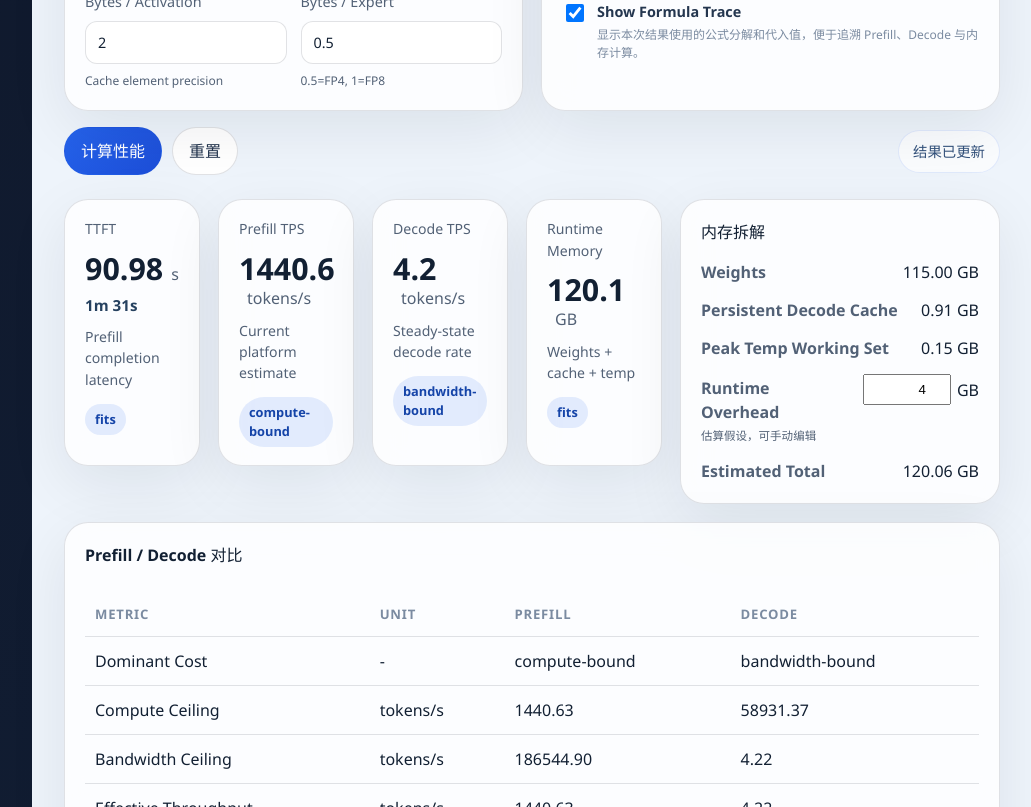
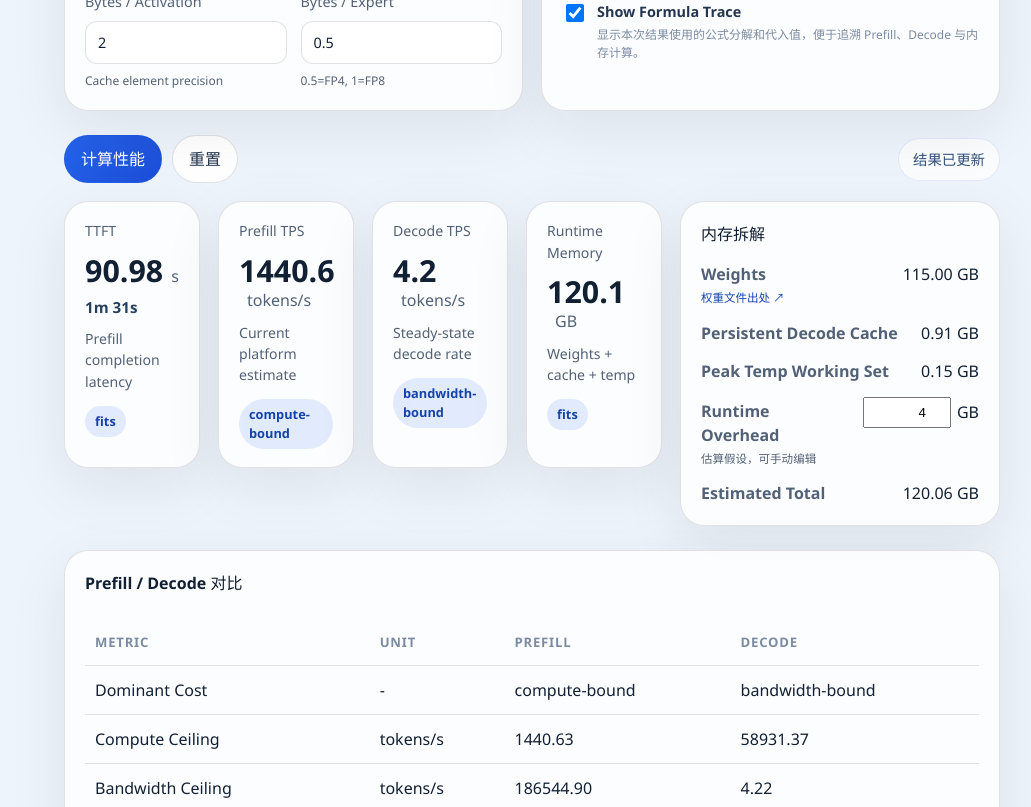
Before and after one commit to siwei555/llm-perf-calculator-current, a React (Vite) app: page /#/performance-calculator in a window 1280 px wide. Shown: the part 1060-1867 px from the top of the page, without its empty margins (248-1279 px from the left). Built offline with nearby package versions, Linux system fonts and the light colour scheme.

Commit message:
page update

```diff
--- a/src/app/styles/global.css
+++ b/src/app/styles/global.css
@@ -60,9 +60,15 @@ h3 {
 }
 
 .sidebar {
+  position: sticky;
+  top: 0;
   display: flex;
   flex-direction: column;
   gap: 32px;
+  align-self: start;
+  width: 100%;
+  height: 100vh;
+  overflow-y: auto;
   padding: 28px 20px;
   background: var(--bg-sidebar);
   color: #f8fafc;
@@ -200,6 +206,12 @@ h3 {
   gap: 16px;
 }
 
+.performance-primary-results {
+  display: grid;
+  gap: 18px;
+  min-width: 0;
+}
+
 .page-heading {
   display: flex;
   align-items: flex-start;
@@ -465,6 +477,18 @@ h3 {
   color: var(--text-muted);
   font-size: 0.72rem;
   font-weight: 500;
+}
+
+.memory-row__source {
+  align-self: flex-start;
+  color: #1544a8;
+  font-size: 0.72rem;
+  font-weight: 700;
+  text-decoration: none;
+}
+
+.memory-row__source:hover {
+  text-decoration: underline;
 }
 
 .memory-row__editor {
@@ -1673,6 +1697,9 @@ h3 {
   }
 
   .sidebar {
+    position: static;
+    height: auto;
+    overflow-y: visible;
     gap: 20px;
     padding: 20px;
   }
--- a/src/features/performance-calculator/components/CalculatorControls.tsx
+++ b/src/features/performance-calculator/components/CalculatorControls.tsx
@@ -28,9 +28,6 @@ type Props = {
     value: CalculatorViewState[K]
   ) => void;
   onQuickRange: (target: QuickRangeTarget, tokenLength: number) => void;
-  onCalculate: () => void;
-  onReset: () => void;
-  statusText: string;
 };
 
 function numberValue(value: string) {
@@ -72,10 +69,7 @@ export function CalculatorControls({
   onPlatformChange,
   onWorkloadChange,
   onViewChange,
-  onQuickRange,
-  onCalculate,
-  onReset,
-  statusText
+  onQuickRange
 }: Props) {
   const [quickInputTarget, setQuickInputTarget] =
     useState<QuickRangeTarget>("prefillTokenLength");
@@ -401,17 +395,6 @@ export function CalculatorControls({
         </article>
       </div>
 
-      <div className="toolbar">
-        <div className="toolbar__actions">
-          <button type="button" className="primary-button" onClick={onCalculate}>
-            计算性能
-          </button>
-          <button type="button" className="secondary-button" onClick={onReset}>
-            重置
-          </button>
-        </div>
-        <p className="status-pill">{statusText}</p>
-      </div>
     </div>
   );
 }
--- a/src/features/performance-calculator/components/MemoryBreakdownCard.tsx
+++ b/src/features/performance-calculator/components/MemoryBreakdownCard.tsx
@@ -2,6 +2,7 @@ import type { MemoryBreakdownRow } from "../../../domain/performance/types";
 
 type Props = {
   rows: MemoryBreakdownRow[];
+  weightSourceUrl?: string;
   runtimeOverheadGb: number;
   runtimeOverheadError?: string;
   onRuntimeOverheadChange: (value: number) => void;
@@ -9,6 +10,7 @@ type Props = {
 
 export function MemoryBreakdownCard({
   rows,
+  weightSourceUrl,
   runtimeOverheadGb,
   runtimeOverheadError,
   onRuntimeOverheadChange
@@ -19,11 +21,22 @@ export function MemoryBreakdownCard({
       <div className="stack-list">
         {rows.map((row) => {
           const isRuntimeOverhead = row.key === "runtimeOverhead";
+          const isWeights = row.key === "weights";
 
           return (
             <div key={row.key} className="stack-list__row">
               <div className="memory-row__label">
                 <strong>{row.label}</strong>
+                {isWeights && weightSourceUrl ? (
+                  <a
+                    className="memory-row__source"
+                    href={weightSourceUrl}
+                    target="_blank"
+                    rel="noreferrer"
+                  >
+                    权重文件出处 ↗
+                  </a>
+                ) : null}
                 {isRuntimeOverhead ? <small>估算假设，可手动编辑</small> : null}
               </div>
               {isRuntimeOverhead ? (
--- a/src/pages/performance-calculator/PerformanceCalculatorPage.tsx
+++ b/src/pages/performance-calculator/PerformanceCalculatorPage.tsx
@@ -68,24 +68,36 @@ export function PerformanceCalculatorPage() {
         onWorkloadChange={updateWorkload}
         onViewChange={updateView}
         onQuickRange={applyQuickRange}
-        onCalculate={calculate}
-        onReset={reset}
-        statusText={statusText}
       />
 
-      <div className="performance-results">
+      <div className="performance-primary-results">
+        <div className="toolbar">
+          <div className="toolbar__actions">
+            <button type="button" className="primary-button" onClick={calculate}>
+              计算性能
+            </button>
+            <button type="button" className="secondary-button" onClick={reset}>
+              重置
+            </button>
+          </div>
+          <p className="status-pill">{statusText}</p>
+        </div>
+
         <div className="performance-overview-row">
           <div className="performance-overview-row__metrics">
-          <MetricCards summary={result.summary} />
+            <MetricCards summary={result.summary} />
           </div>
           <MemoryBreakdownCard
             rows={result.memoryBreakdown}
+            weightSourceUrl={selectedModel.weightSourceUrl}
             runtimeOverheadGb={state.platform.runtimeOverheadGb}
             runtimeOverheadError={validationErrors.runtimeOverheadGb}
             onRuntimeOverheadChange={(value) => updatePlatform("runtimeOverheadGb", value)}
           />
         </div>
+      </div>
 
+      <div className="performance-results">
         <ComparisonTable rows={result.comparisonRows} />
 
         <div className="performance-summary-row">
```
Also changed, not shown: 1 other file (tests, documents, lock files or other folders).
